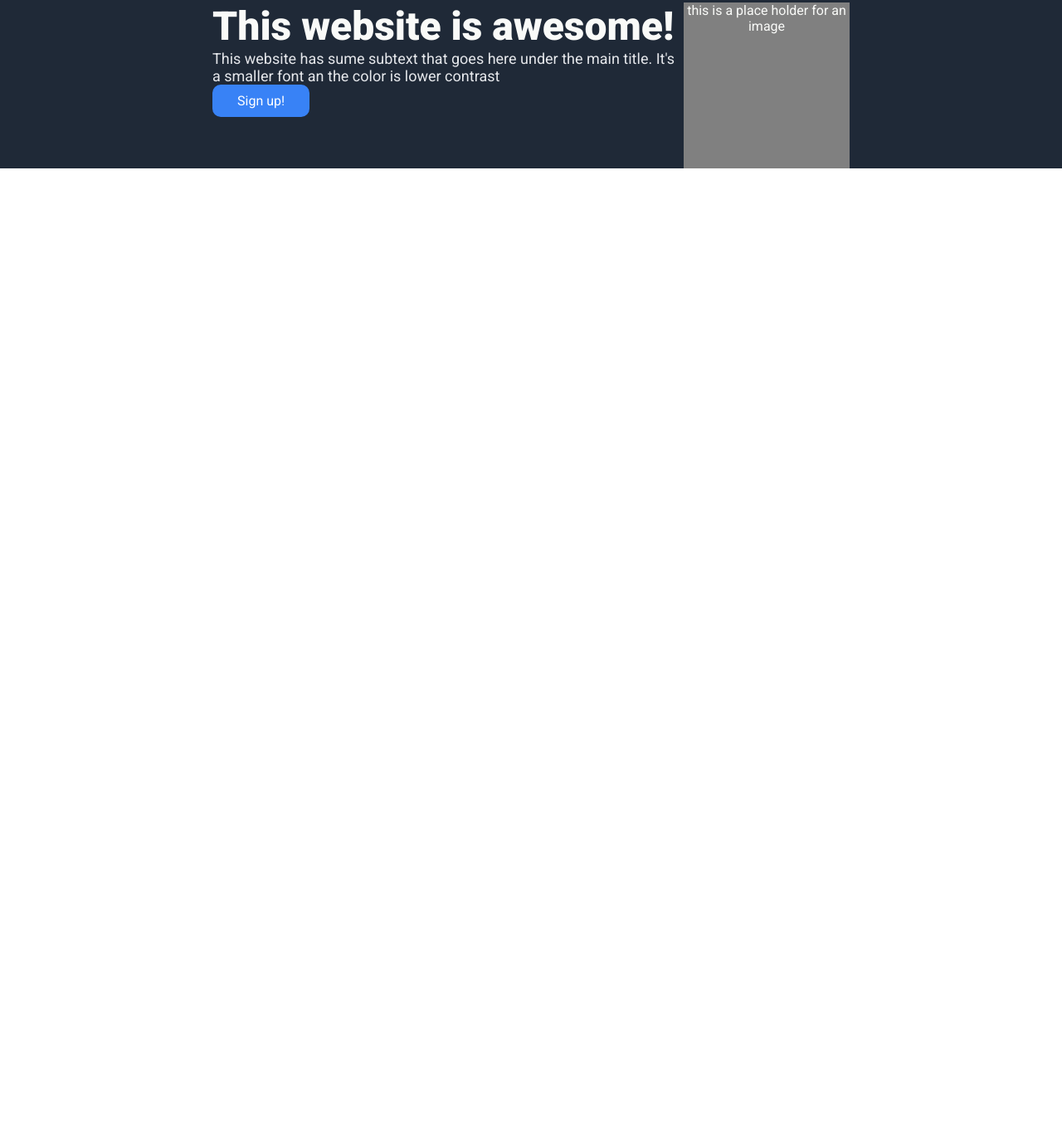
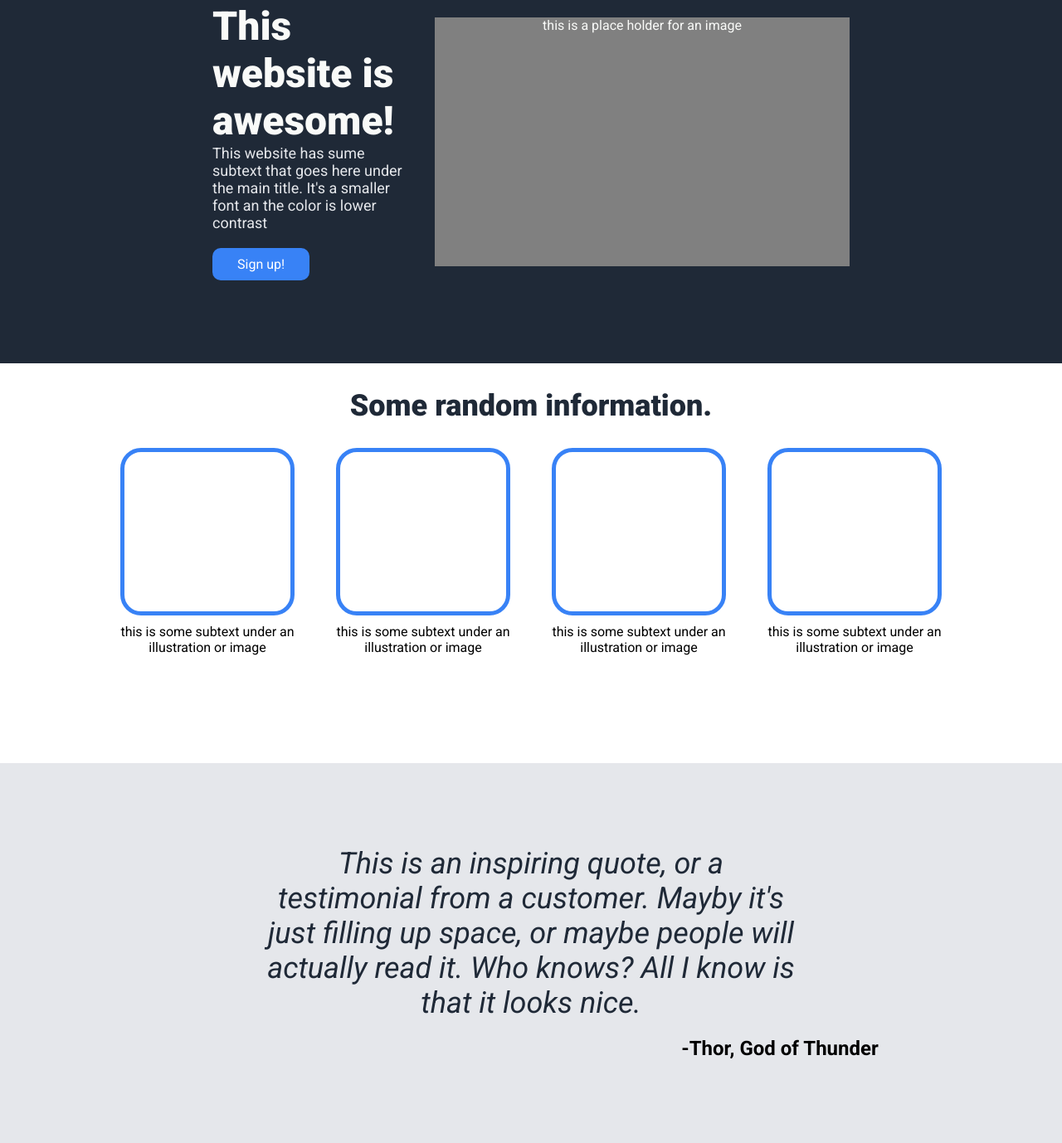
Before and after one commit to method99man/Landing-Page, a plain HTML site: page index.html in a window 1280 px wide. Shown: the part 132-1510 px from the top of the page at 83% size. Before the commit the page ends 800 px from the top, so only its background shows below. Drawn offline with Linux system fonts and the light colour scheme.

Commit message:
add information section and quote section

```diff
--- a/index.html
+++ b/index.html
@@ -38,5 +38,34 @@
         </div>
       </div>
     </div>
+    <div class="additional-information-container">
+      <div class="information-header">Some random information.</div>
+      <div class="information-panel-container">
+        <div class="one-panel">
+          <div class="panel"></div>
+          <p>this is some subtext under an illustration or image</p>
+        </div>
+        <div class="one-panel">
+          <div class="panel"></div>
+          <p>this is some subtext under an illustration or image</p>
+        </div>
+        <div class="one-panel">
+          <div class="panel"></div>
+          <p>this is some subtext under an illustration or image</p>
+        </div>
+        <div class="one-panel">
+          <div class="panel"></div>
+          <p>this is some subtext under an illustration or image</p>
+        </div>
+      </div>
+    </div>
+    <div class="quote-section">
+      <p class="quote">
+        This is an inspiring quote, or a testimonial from a customer. Mayby it's
+        just filling up space, or maybe people will actually read it. Who knows?
+        All I know is that it looks nice.
+      </p>
+      <p class="author">-Thor, God of Thunder</p>
+    </div>
   </body>
 </html>
--- a/style.css
+++ b/style.css
@@ -6,6 +6,7 @@
 
 body {
   display: flex;
+  flex-direction: column;
 }
 
 .hero-container {
@@ -50,6 +51,7 @@ a {
   display: flex;
   width: 60%;
   margin-top: 75px;
+  margin-bottom: 100px;
 }
 
 .hero-text {
@@ -61,11 +63,17 @@ a {
   font-weight: 900;
 }
 
+.hero-text > p {
+  margin-bottom: 20px;
+}
+
 .img {
-  width: 200px;
-  height: 200px;
+  width: 500px;
+  height: 300px;
   flex-shrink: 0;
   text-align: center;
+  align-items: center;
+  justify-content: center;
   background-color: grey;
 }
 
@@ -82,3 +90,75 @@ a {
   border: none;
   border-radius: 10px;
 }
+
+.hero-img {
+  display: flex;
+  align-items: center;
+  justify-content: center;
+  margin-left: 25px;
+}
+
+.additional-information-container {
+  display: flex;
+  flex-direction: column;
+  align-items: center;
+  justify-content: center;
+  margin: 30px 0;
+}
+
+.information-header {
+  font-size: 36px;
+  color: #1f2937;
+  font-weight: 900;
+  margin-bottom: 30px;
+}
+
+.information-panel-container {
+  display: flex;
+  gap: 10px;
+  margin-bottom: 100px;
+}
+
+.one-panel {
+  display: flex;
+  flex-direction: column;
+  width: 250px;
+  height: 250px;
+  align-items: center;
+  justify-content: center;
+  text-align: center;
+}
+
+.panel {
+  width: 200px;
+  height: 200px;
+  border: 5px solid #3882f6;
+  border-radius: 25px;
+  margin-bottom: 10px;
+}
+
+.quote-section {
+  background-color: #e5e7eb;
+  display: flex;
+  flex-direction: column;
+  justify-content: center;
+  align-items: center;
+  padding: 100px 0;
+}
+
+.quote {
+  width: 50%;
+  font-size: 36px;
+  font-style: italic;
+  font-weight: light;
+  color: #1f2937;
+  text-align: center;
+  margin-bottom: 20px;
+}
+
+.author {
+  padding-left: 600px;
+  font-size: 24px;
+  font-weight: bold;
+  text-align: left;
+}
```
